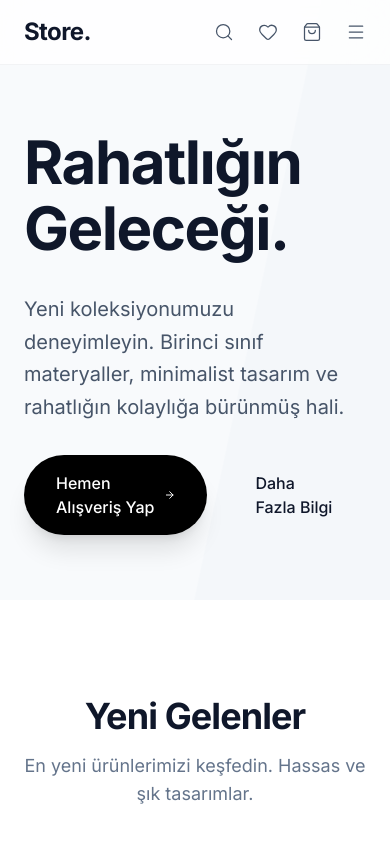
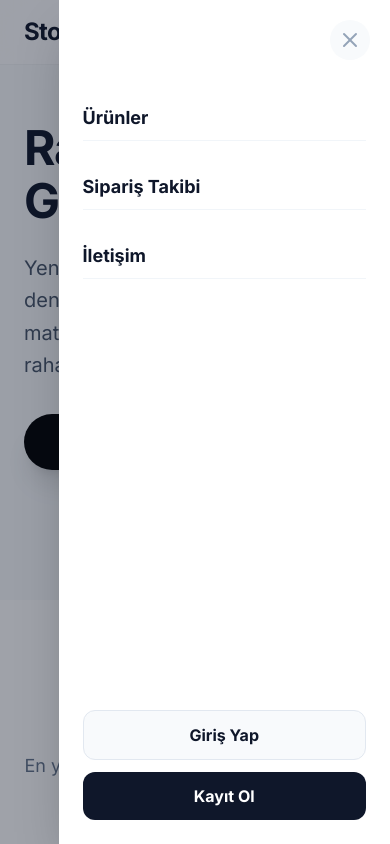
Before and after one commit to aliakpoyraz/mini-e-ticaret, a Next.js app: page / in a window 390 px wide. Both pictures are taken after a click on the button 356 px from the left and 32 px from the top of the page. Shown: the top 844 px of the page. Built offline with nearby package versions, Linux system fonts and the light colour scheme; no server answers; the database is empty.

Commit message:
feat: Ana sayfa ve navigasyon mobil uyumlu hale getirildi

```diff
--- a/app/components/HeroSlider.tsx
+++ b/app/components/HeroSlider.tsx
@@ -10,18 +10,18 @@ export default function HeroSlider() {
             <div className="absolute top-0 right-0 w-2/3 h-full bg-slate-100/50 skew-x-[-12deg] translate-x-32" />
 
             <div className="container mx-auto px-6 relative z-10 grid grid-cols-1 md:grid-cols-2 gap-12 items-center">
-                <div className="space-y-8 animate-fade-in-up">
-                    <h1 className="text-6xl md:text-7xl font-bold text-slate-900 tracking-tight leading-[1.1]">
-                        Rahatlığın <br /> Geleceği.
+                <div className="space-y-6 md:space-y-8 animate-fade-in-up">
+                    <h1 className="text-5xl md:text-7xl font-bold text-slate-900 tracking-tight leading-[1.1]">
+                        Rahatlığın <br className="hidden sm:block" /> Geleceği.
                     </h1>
                     <p className="text-xl text-slate-600 max-w-md leading-relaxed">
                         Yeni koleksiyonumuzu deneyimleyin. Birinci sınıf materyaller, minimalist tasarım ve rahatlığın kolaylığa bürünmüş hali.
                     </p>
-                    <div className="flex gap-4">
-                        <Link href="/products" className="group flex items-center gap-2 bg-black text-white px-8 py-4 rounded-full font-medium hover:bg-slate-800 transition-all shadow-xl shadow-black/10">
+                    <div className="flex flex-col sm:flex-row gap-4 pt-2">
+                        <Link href="/products" className="group flex items-center justify-center gap-2 bg-black text-white px-8 py-4 rounded-full font-medium hover:bg-slate-800 transition-all shadow-xl shadow-black/10 text-center">
                             Hemen Alışveriş Yap <ArrowRight size={18} className="group-hover:translate-x-1 transition-transform" />
                         </Link>
-                        <Link href="/products?category=new" className="flex items-center gap-2 px-8 py-4 rounded-full font-medium text-slate-900 hover:bg-slate-200 transition-all">
+                        <Link href="/products?category=new" className="flex items-center justify-center gap-2 px-8 py-4 rounded-full font-medium text-slate-900 hover:bg-slate-200 transition-all text-center">
                             Daha Fazla Bilgi
                         </Link>
                     </div>
--- a/app/components/Navbar.tsx
+++ b/app/components/Navbar.tsx
@@ -17,6 +17,7 @@ export default function Navbar({ storeName = "Store." }: { storeName?: string })
     const [searchQuery, setSearchQuery] = useState('');
     const [mounted, setMounted] = useState(false);
     const [user, setUser] = useState<{ id: string, firstName?: string, lastName?: string, role?: string } | null>(null);
+    const [isMobileMenuOpen, setIsMobileMenuOpen] = useState(false);
     const [isCheckingUser, setIsCheckingUser] = useState(true);
 
     useEffect(() => {
@@ -43,6 +44,11 @@ export default function Navbar({ storeName = "Store." }: { storeName?: string })
             setSearchQuery('');
         }
     };
+
+    // Yönlendirme sonrası mobil menüyü kapatmak için
+    useEffect(() => {
+        setIsMobileMenuOpen(false);
+    }, [pathname]);
 
     // Admin sayfalarında Navbar'ı gizle
     if (pathname.startsWith('/admin')) return null;
@@ -122,11 +128,83 @@ export default function Navbar({ storeName = "Store." }: { storeName?: string })
                         )}
                     </div>
 
-                    <button className="md:hidden text-slate-600 hover:text-slate-900 transition-colors">
+                    <button onClick={() => setIsMobileMenuOpen(true)} className="md:hidden text-slate-600 hover:text-slate-900 transition-colors">
                         <Menu size={20} strokeWidth={1.5} />
                     </button>
                 </div>
             </div>
+
+            {/* Mobil Menü (Drawer) */}
+            {mounted && isMobileMenuOpen && createPortal(
+                <div className="fixed inset-0 z-[120] flex animate-fade-in md:hidden">
+                    {/* Arkaplan */}
+                    <div
+                        className="fixed inset-0 bg-slate-900/40 backdrop-blur-sm"
+                        onClick={() => setIsMobileMenuOpen(false)}
+                    />
+
+                    {/* Drawer */}
+                    <div className="fixed inset-y-0 right-0 w-[85vw] max-w-sm bg-white shadow-2xl flex flex-col pt-20 pb-6 px-6 transform transition-transform animate-slide-left">
+                        <button
+                            onClick={() => setIsMobileMenuOpen(false)}
+                            className="absolute top-5 right-5 p-2 text-slate-400 hover:text-slate-900 bg-slate-50 hover:bg-slate-100 rounded-full transition-colors"
+                        >
+                            <X size={24} strokeWidth={2} />
+                        </button>
+
+                        <div className="flex flex-col gap-6 text-lg font-bold text-slate-900 mt-4">
+                            <Link href="/products" className="py-2 border-b border-slate-100 hover:text-brand-600 transition-colors">
+                                Ürünler
+                            </Link>
+                            <Link href="/track-order" className="py-2 border-b border-slate-100 hover:text-brand-600 transition-colors">
+                                Sipariş Takibi
+                            </Link>
+                            <Link href="/contact" className="py-2 border-b border-slate-100 hover:text-brand-600 transition-colors">
+                                İletişim
+                            </Link>
+                        </div>
+
+                        <div className="mt-auto pt-8">
+                            {isCheckingUser ? (
+                                <div className="h-12 bg-slate-100 animate-pulse rounded-xl w-full"></div>
+                            ) : user ? (
+                                <div className="flex flex-col gap-3">
+                                    <div className="text-sm font-medium text-slate-500 mb-2">
+                                        Merhaba, {user.firstName || 'Kullanıcı'}
+                                    </div>
+                                    {user.role === 'ADMIN' ? (
+                                        <Link href="/admin" className="w-full py-3 px-4 bg-brand-50 text-brand-700 rounded-xl font-bold flex items-center justify-center border border-brand-100">
+                                            Admin Paneli
+                                        </Link>
+                                    ) : (
+                                        <Link href="/account" className="w-full py-3 px-4 bg-slate-50 text-slate-900 rounded-xl font-bold flex items-center justify-center border border-slate-200">
+                                            Hesabım
+                                        </Link>
+                                    )}
+                                    <button
+                                        onClick={() => {
+                                            fetch('/api/auth/logout', { method: 'POST' }).then(() => { window.location.reload() })
+                                        }}
+                                        className="w-full py-3 px-4 text-red-600 font-bold hover:bg-red-50 rounded-xl transition-colors"
+                                    >
+                                        Çıkış Yap
+                                    </button>
+                                </div>
+                            ) : (
+                                <div className="flex flex-col gap-3">
+                                    <Link href="/login" className="w-full py-3 px-4 bg-slate-50 border border-slate-200 text-slate-900 rounded-xl font-bold flex items-center justify-center">
+                                        Giriş Yap
+                                    </Link>
+                                    <Link href="/register" className="w-full py-3 px-4 bg-slate-900 text-white rounded-xl font-bold flex items-center justify-center">
+                                        Kayıt Ol
+                                    </Link>
+                                </div>
+                            )}
+                        </div>
+                    </div>
+                </div>,
+                document.body
+            )}
 
             {/* Arama arayüzü */}
             {mounted && isSearchOpen && createPortal(
```
